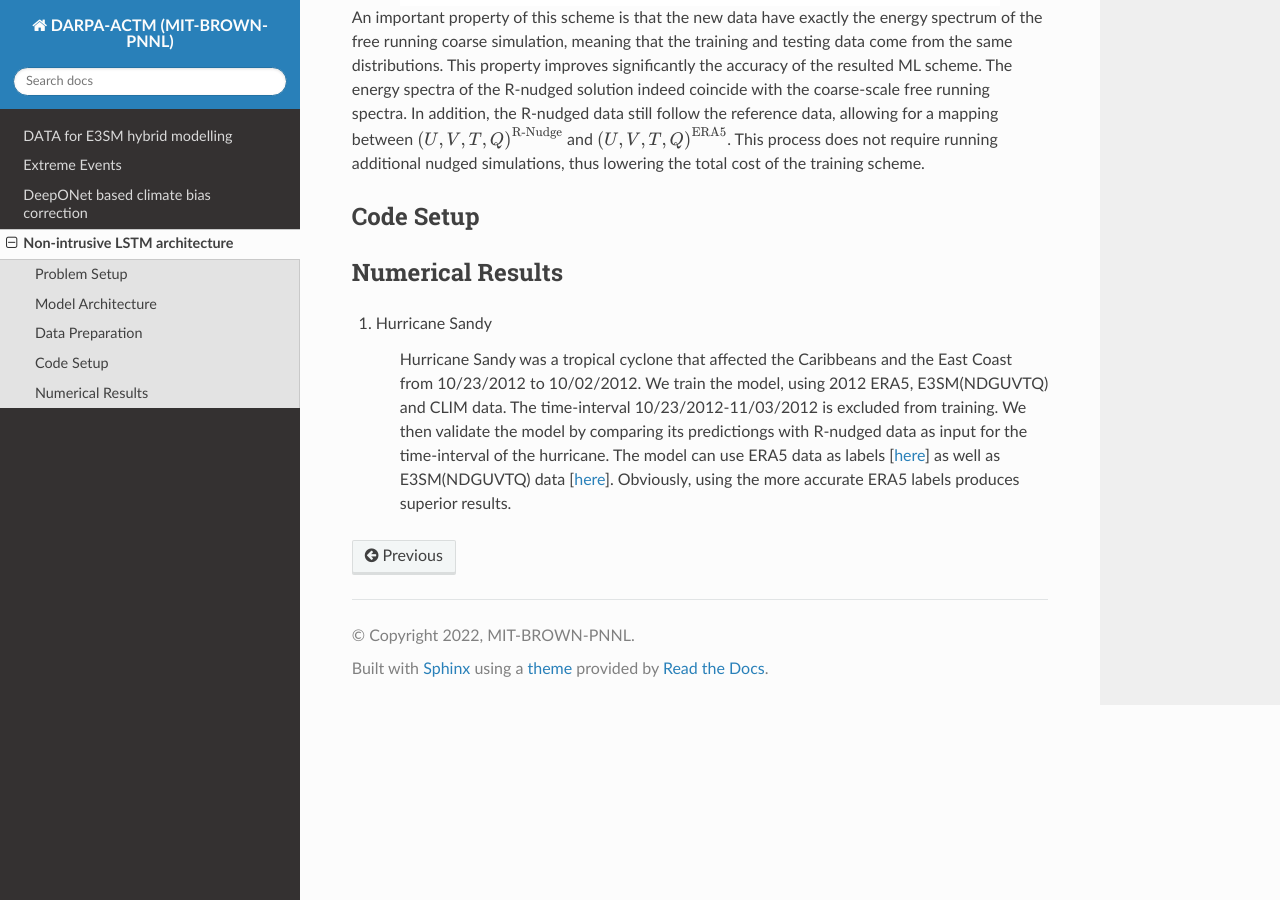
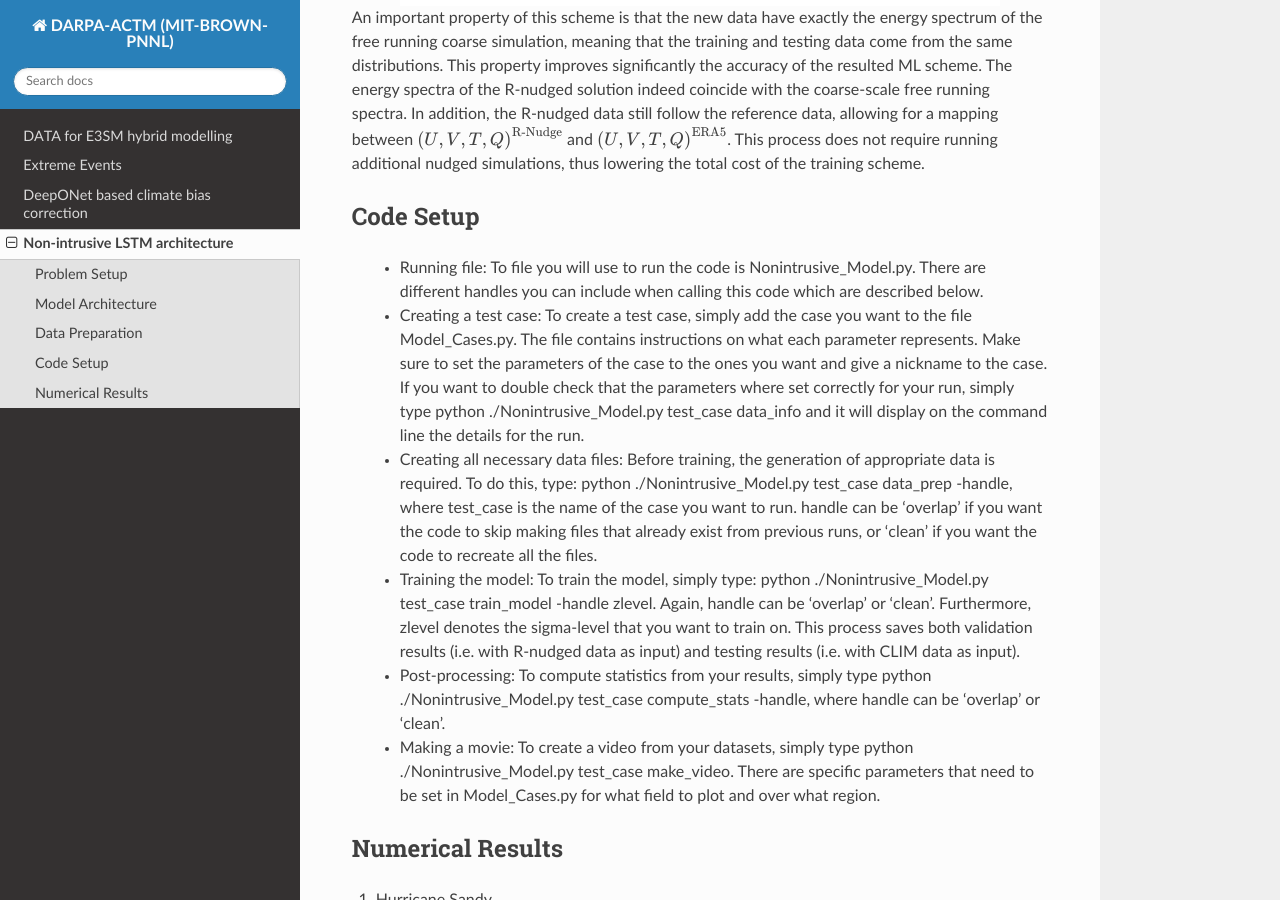
Before and after one commit to aniruddhabora/Extreme-Events-using-Scientific-Machine-Learning, a Sphinx documentation site: the page built from docs/source/modules/LSTM_based_offline_correction.rst, in a window 1280 px wide and 900 px high, scrolled down 4214 px. Built offline with Sphinx 7.4.7 and the Read the Docs theme 2.0.0, drawn with Linux system fonts in a browser that asks for light colours; pages that are not in the unit, such as notebooks, are missing from menus.

Commit message:
Update LSTM_based_offline_correction.rst

```diff
--- a/docs/source/modules/LSTM_based_offline_correction.rst
+++ b/docs/source/modules/LSTM_based_offline_correction.rst
@@ -127,6 +127,18 @@ require running additional nudged simulations, thus lowering the total cost of t
 
 Code Setup
 ----------
+           * Running file: To file you will use to run the code is Nonintrusive_Model.py. There are different handles you can include when calling this code which are described below.
+
+           * Creating a test case: To create a test case, simply add the case you want to the file Model_Cases.py. The file contains instructions on what each parameter represents. Make sure to set the parameters of the case to the ones you want and give a nickname to the case. If you want to double check that the parameters where set correctly for your run, simply type python ./Nonintrusive_Model.py test_case data_info and it will display on the command line the details for the run.
+
+           * Creating all necessary data files: Before training, the generation of appropriate data is required. To do this, type: python ./Nonintrusive_Model.py test_case data_prep -handle, where test_case is the name of the case you want to run. handle can be 'overlap' if you want the code to skip making files that already exist from previous runs, or 'clean' if you want the code to recreate all the files.
+
+           * Training the model: To train the model, simply type: python ./Nonintrusive_Model.py test_case train_model -handle zlevel. Again, handle can be 'overlap' or 'clean'. Furthermore, zlevel denotes the sigma-level that you want to train on. This process saves both validation results (i.e. with R-nudged data as input) and testing results (i.e. with CLIM data as input).
+
+           * Post-processing: To compute statistics from your results, simply type python ./Nonintrusive_Model.py test_case compute_stats -handle, where handle can be 'overlap' or 'clean'.
+
+           * Making a movie: To create a video from your datasets, simply type python ./Nonintrusive_Model.py test_case make_video. There are specific parameters that need to be set in Model_Cases.py for what field to plot and over what region.
+
 
 
 Numerical Results
```
